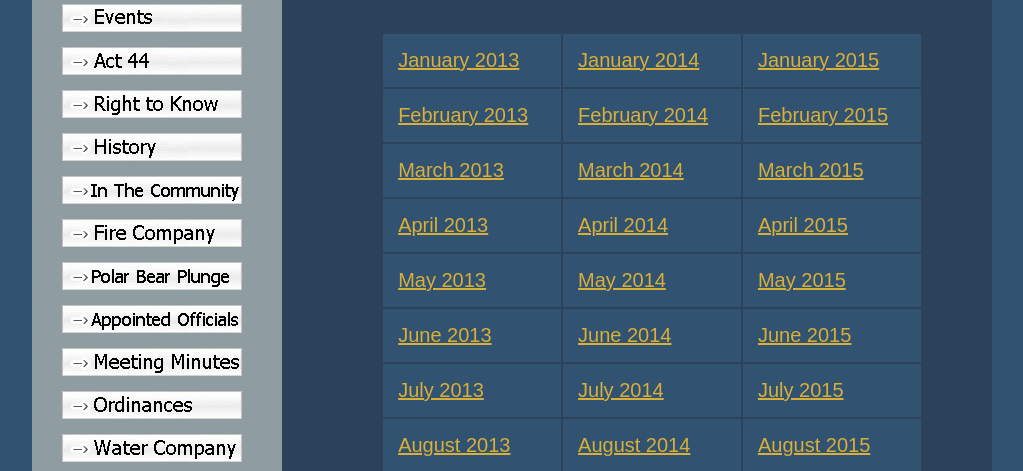
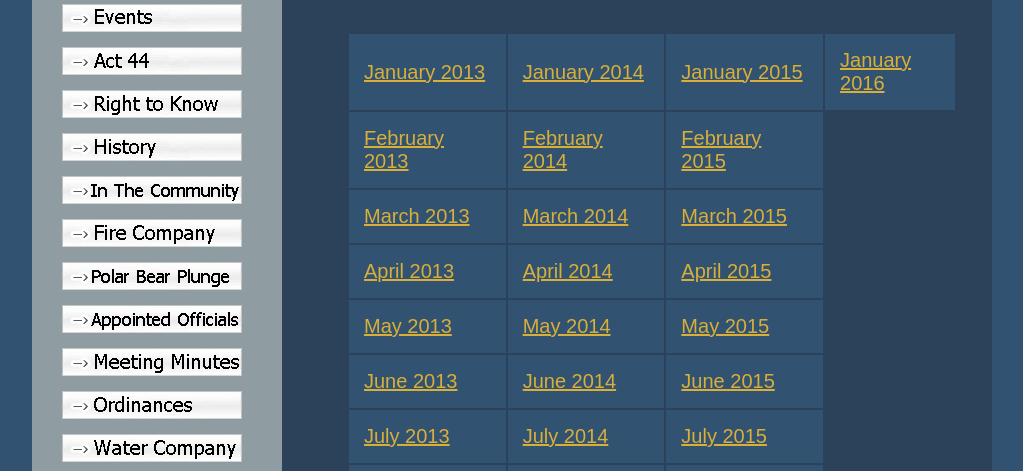
Before and after one commit to wadeanthony0100/Richland-Borough-dot-org, a plain HTML site: page meeting_minuites.html in a window 1280 px wide. Shown: the part 297-768 px from the top of the page, without its empty margins (128-1151 px from the left). Drawn offline with Linux system fonts and the light colour scheme; a script that the page names is missing.

Commit message:
Add Jan 2016 minuites

```diff
--- a/meeting_minuites.html
+++ b/meeting_minuites.html
@@ -116,6 +116,9 @@
                 </td>
                 <td>
                     <a href="files/Minutes_January_2015.pdf">January 2015</a>
+                </td>
+                <td>
+                    <a href="files/Minutes_January_2016.pdf">January 2016</a>
                 </td>
             </tr>
             <tr>
```
Also changed, not shown: 1 other file.
